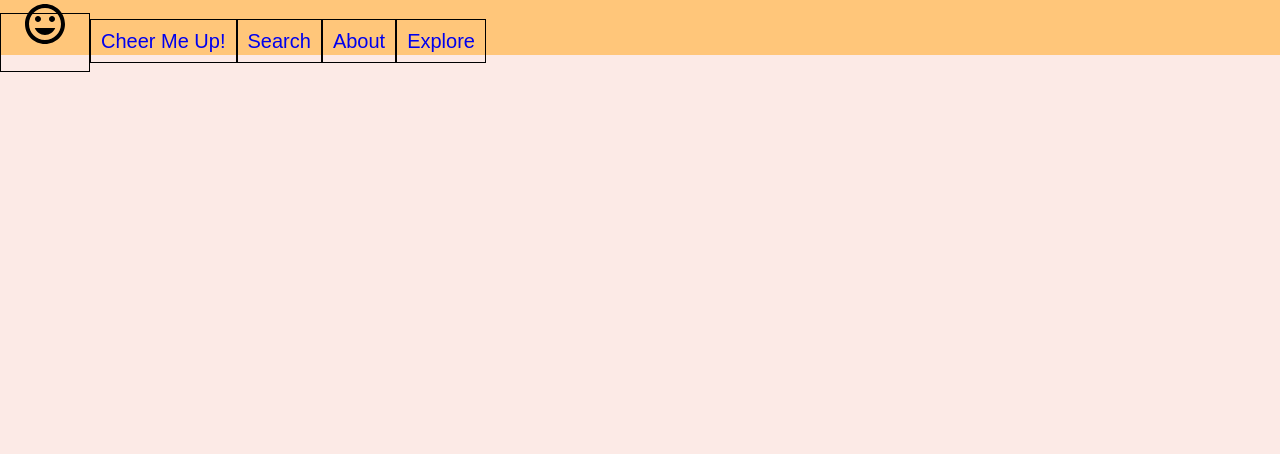
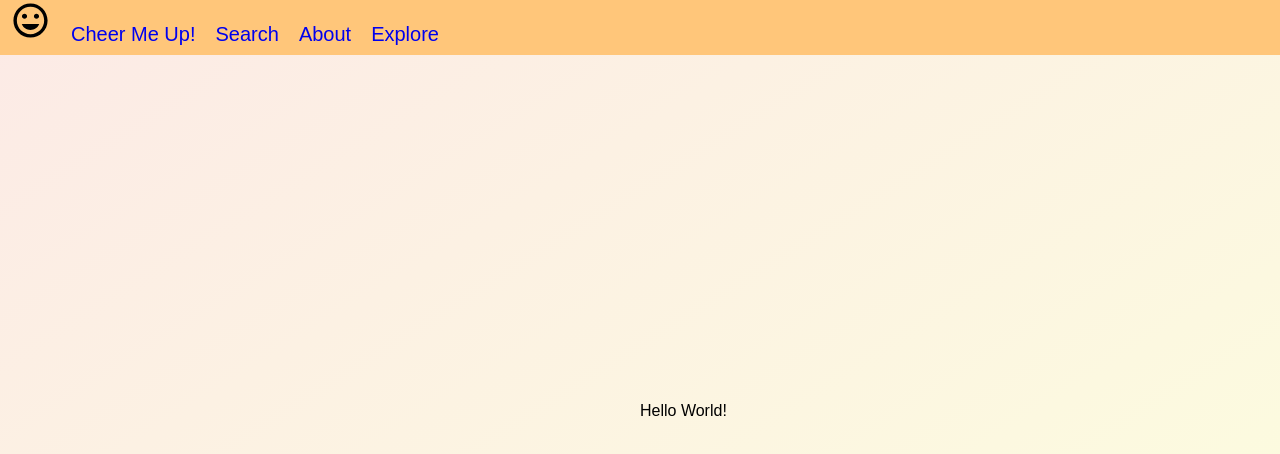
Before and after one commit to weiyutang1010/DamGoodHackers, a React (Create React App) app: page / in a window 1280 px wide. Shown: the top 454 px of the page. Built offline with nearby package versions, Linux system fonts and the light colour scheme.

Commit message:
Need some help fixing the header

```diff
--- a/src/App.css
+++ b/src/App.css
@@ -8,7 +8,9 @@ body {
   font-family: Arial, Helvetica, sans-serif;
   line-height: 1.4;
   background: rgb(252,234,230);
-  background-color: linear-gradient(148deg, rgba(252,234,230,1) 0%, rgba(252,255,221,1) 100%);
+  background: rgba(252,255,221,1);
+  height: 100vh;
+  background: linear-gradient(148deg, rgba(252,234,230,1) 0%, rgba(252,255,221,1) 100%);
 }
 
 :visited {
--- a/src/App.js
+++ b/src/App.js
@@ -1,5 +1,6 @@
 import React from 'react';
 import Header from './Components/Layout/Header'
+import Story from './Components/Story/Story'
 import { BrowserRouter as Router, Route} from 'react-router-dom'
 import './App.css';
 
@@ -8,6 +9,7 @@ function App() {
     <Router>
       <div className="App">
         <Header />
+        <Story />
       </div>
     </Router>
   );
--- a/src/Components/Layout/Header.js
+++ b/src/Components/Layout/Header.js
@@ -2,10 +2,12 @@ import React from 'react'
 import {ReactComponent as ReactLogo} from '../Images/HeaderLogo 48px.svg';
 import { Link } from 'react-router-dom'
 
+// This is the header part. Please help me fix the css thanks.
+
 export default function Header() {
     return (
         <header style={headerStyle}>
-            <Link style={logoImage} to="/" className="headerLink"><ReactLogo /></Link>
+            <Link style={logoImage} to="/" className="Logo"><ReactLogo/></Link>
             <Link style={linkStyle} to="/" className="headerLink">Cheer Me Up!</Link>
             <Link style={linkStyle} to="/" className="headerLink">Search</Link>
             <Link style={linkStyle} to="/" className="headerLink">About</Link>
@@ -24,17 +26,16 @@ const headerStyle = {
 }
 
 const logoImage = {
-    height: '32px',
-    padding: '20px',
-    border: '1px solid black',
+    padding: '10px',
+    // border: '1px solid black',
     textDecoration: 'none',
     textAlign: 'center',
+    transform: 'translate(-50%, -50%)',
 }
 
 const linkStyle = {
     textAlign: 'center',
-    border: '1px solid black',
-    background: 'none',
+    // border: '1px solid black',
     textDecoration: 'none',
     color: 'fff',
     fontSize: '20px',
--- /dev/null
+++ b/src/Components/Story/Story.js
@@ -0,0 +1,20 @@
+import React, { Component } from 'react'
+
+// Story for front page.
+// Should include story title, image, description
+
+export default class Story extends Component {
+    render() {
+        return (
+            <div>
+                <p style={StoryTitleStyle}>Hello World!</p>
+            </div>
+        )
+    }
+}
+
+const StoryTitleStyle = {
+    position: 'absolute',
+    top: '50%',
+    left: '50%',
+}
```
Also changed, not shown: src/Components/Images/HeaderLogo 48px.svg.
